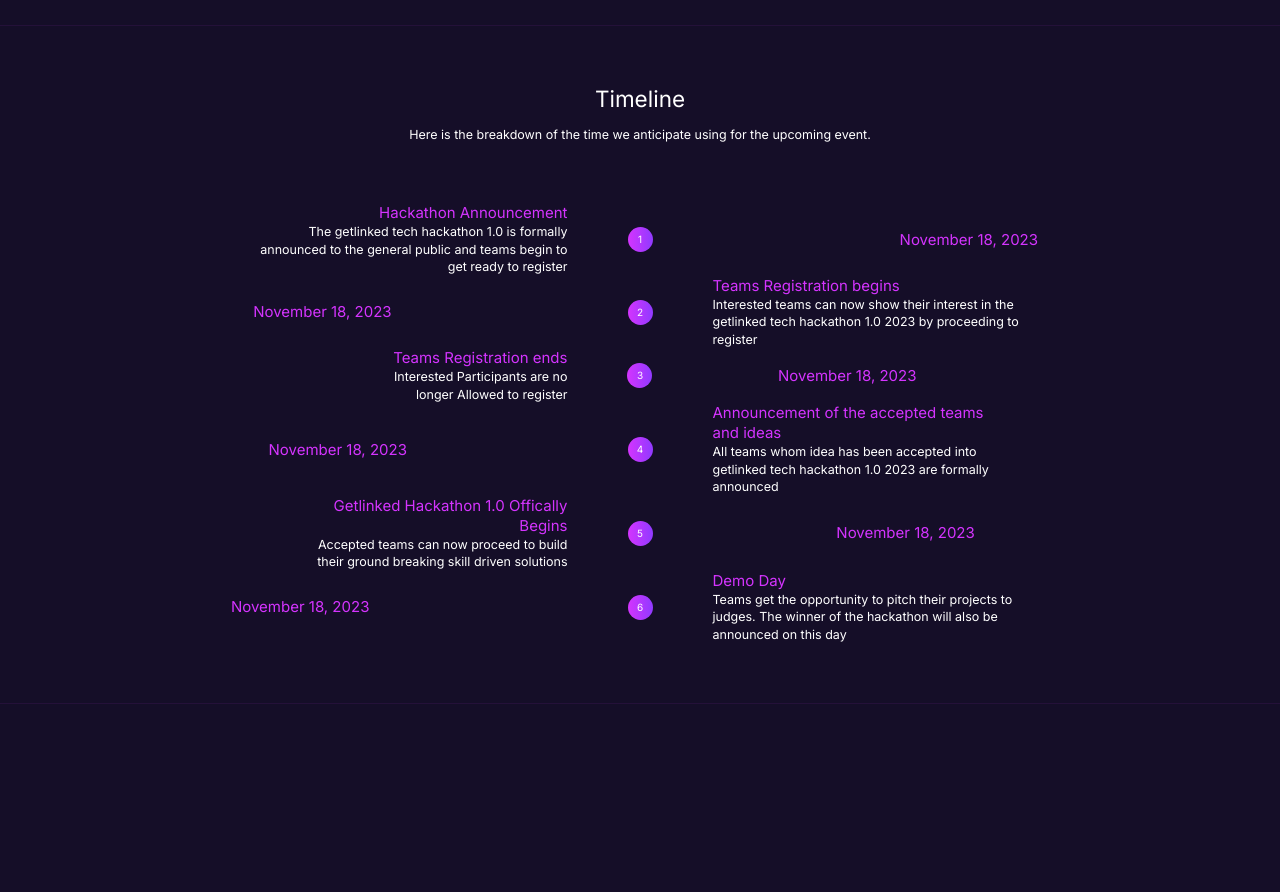
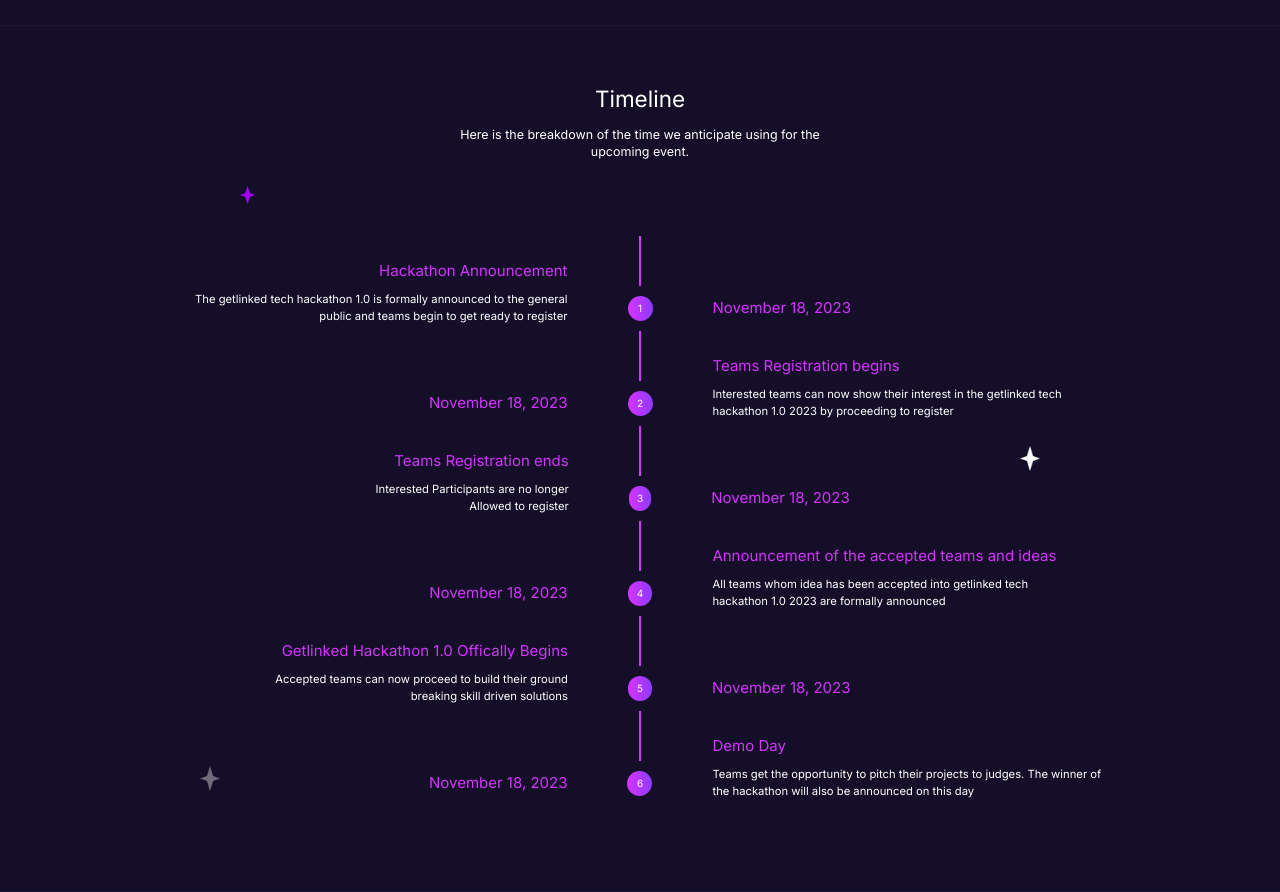
Before and after one commit to Davetech101/getlined-hackathon-1.0, a Next.js app: page / in a window 1280 px wide. Shown: the part 3160-4052 px from the top of the page. Before the commit the page ends 3864 px from the top, so only its background shows below. Built offline with nearby package versions, Linux system fonts and the light colour scheme.

Commit message:
timeline

```diff
--- a/app/_components/Faq.tsx
+++ b/app/_components/Faq.tsx
@@ -1,5 +1,5 @@
 "use client";
-import { useState, useCallback, SetStateAction } from "react";
+import { useState, useCallback,} from "react";
 import Image from "next/image";
 import H3 from "../_reuseable/H3";
 import Main from "../_reuseable/Main";
--- a/app/_components/Timeline.tsx
+++ b/app/_components/Timeline.tsx
@@ -1,5 +1,4 @@
-import { useCallback } from "react";
-import Main from "../_reuseable/Main";
+import Image from "next/image";
 import Section from "../_reuseable/Section";
 
 const Timeline = () => {
@@ -45,30 +44,52 @@
 
   const line = timeline.map((line) => {
     return (
-      <div key={line.id} className={`flex items-center justify-center gap-24  ${line.id % 2 === 0 ? "flex-row-reverse text-left": "flex-row text-right"}`}>
-        <div className=" w-4/12">
-          <h3 className="text-2xl text-pink">{line.name}</h3>
-          <p className="text-xl">{line.txt}</p>
+      <div key={line.id} className={`flex items-center justify-center gap-24  ${line.id % 2 === 0 ? "flex-row-reverse": "flex-row"}`}>
+        <div className={`w-5/12 mb-12 ${line.id % 2 === 0 ? "text-left" : "text-right"}`}>
+          <h3 className="text-2xl text-pink mb-4">{line.name}</h3>
+          <p className="text-lg">{line.txt}</p>
         </div>
 
-        <div className="bg-gradient-to-r from-pink to-blue w-10 h-10 rounded-full text-center flex items-center justify-center">{line.id}</div>
+        <div className="bg-gradient-to-r from-pink to-blue w-10 h-10 rounded-full text-center flex items-center justify-center relative">{line.id} <div className="absolute bg-pink w-1 h-20 -top-24"></div></div>
 
-        <p className={`text-2xl text-pink w-4/12 text-left ${line.id % 2 === 0 ? "text-left" : "text-right"}`}>{line.date}</p>
+        <p className={`text-2xl text-pink w-5/12 ${line.id % 2 === 0 ? "text-right" : "text-left"}`}>{line.date}</p>
       </div>
     );
   });
 
   return (
     <Section>
-        <main className="relative py-24 px-32 flex items-center flex-col justify-center w-full">
+        <main className="relative py-24 px-32 flex items-center flex-col justify-center w-full relative">
           <h3 className="text-4xl mb-6">Timeline</h3>
 
-          <p className="text-xl w-3/6 text-center mb-24">
+          <p className="text-xl w-2/6 text-center mb-40">
             Here is the breakdown of the time we anticipate using for the
             upcoming event.
           </p>
 
           {line}
+
+          <Image
+            src={"/_assets/starPu.png"}
+            alt={"star"}
+            width={15}
+            height={15}
+            className="absolute top-64 left-96"
+          />
+           <Image
+            src={"/_assets/star2.png"}
+            alt={"star"}
+            width={20}
+            height={20}
+            className="absolute bottom-40 left-80"
+          />
+          <Image
+            src={"/_assets/star.png"}
+            alt={"star"}
+            width={20}
+            height={20}
+            className="absolute right-96"
+          />
         </main>
     </Section>
   );
```
